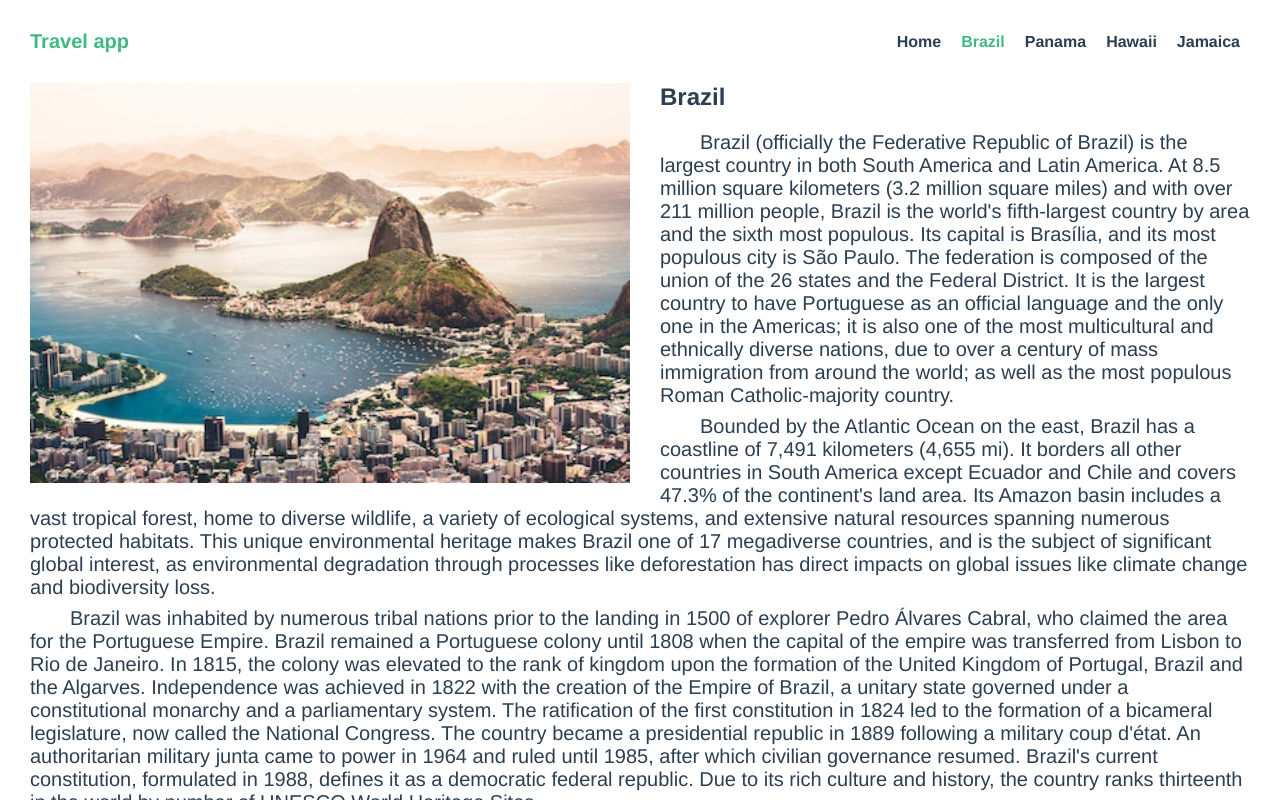
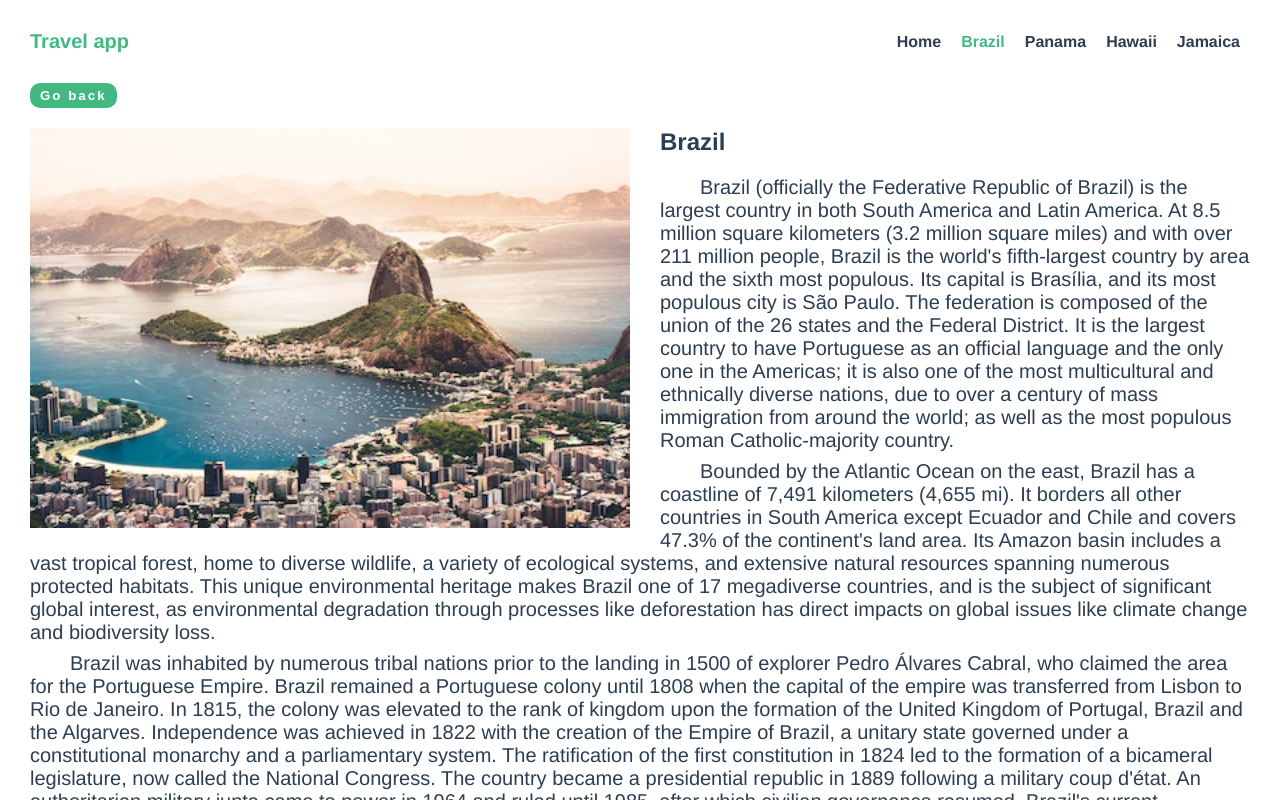
Before and after one commit to massqeen/vue-travel-app, a Vue app: page /destination/brazil in a window 1280 px wide. Shown: the top 800 px of the page. Built offline with nearby package versions, Linux system fonts and the light colour scheme.

Commit message:
Added GoBack.vue

```diff
--- a/src/App.vue
+++ b/src/App.vue
@@ -39,6 +39,14 @@ h6 {
   margin: 0;
 }
 
+button {
+  margin: 0;
+  padding: 0;
+  border: 0;
+  background-color: transparent;
+  cursor: pointer;
+}
+
 #app {
   font-family: Avenir, Helvetica, Arial, sans-serif;
   -webkit-font-smoothing: antialiased;
--- /dev/null
+++ b/src/components/GoBack.vue
@@ -0,0 +1,33 @@
+<template>
+  <button class="go-back glow-button" @click="goBack">Go back</button>
+</template>
+
+<script>
+export default {
+  methods: {
+    goBack() {
+      return this.$router.go(-1)
+    },
+  },
+}
+</script>
+<style scoped>
+.glow-button {
+  align-self: flex-start;
+  text-decoration: none;
+  padding: 5px 10px;
+  margin-bottom: 20px;
+  border-radius: 10px;
+  box-shadow: 0 0 40px 40px #42b983 inset, 0 0 0 0 #42b983;
+  outline: #42b983;
+  font-family: 'Montserrat', sans-serif;
+  font-weight: bold;
+  letter-spacing: 2px;
+  color: white;
+  transition: 0.15s ease-in-out;
+}
+.glow-button:hover {
+  box-shadow: 0 0 10px 0 #42b983 inset, 0 0 10px 4px #42b983;
+  color: #42b983;
+}
+</style>
--- a/src/views/DestinationDetails.vue
+++ b/src/views/DestinationDetails.vue
@@ -1,5 +1,6 @@
 <template>
-  <div class="container">
+  <div class="container flex-wrapper">
+    <GoBack />
     <section>
       <div class="destination-details clearfix">
         <img
@@ -51,6 +52,7 @@
 
 <script>
 import store from '@/store'
+import GoBack from '@/components/GoBack'
 
 export default {
   name: 'DestinationDetails',
@@ -59,6 +61,9 @@ export default {
       type: String,
       required: true,
     },
+  },
+  components: {
+    GoBack,
   },
 
   computed: {
@@ -72,7 +77,10 @@ export default {
 </script>
 
 <style scoped>
-.destination-details {
+.flex-wrapper {
+  display: flex;
+  flex-direction: column;
+  align-items: center;
 }
 
 .clearfix::after {
```
